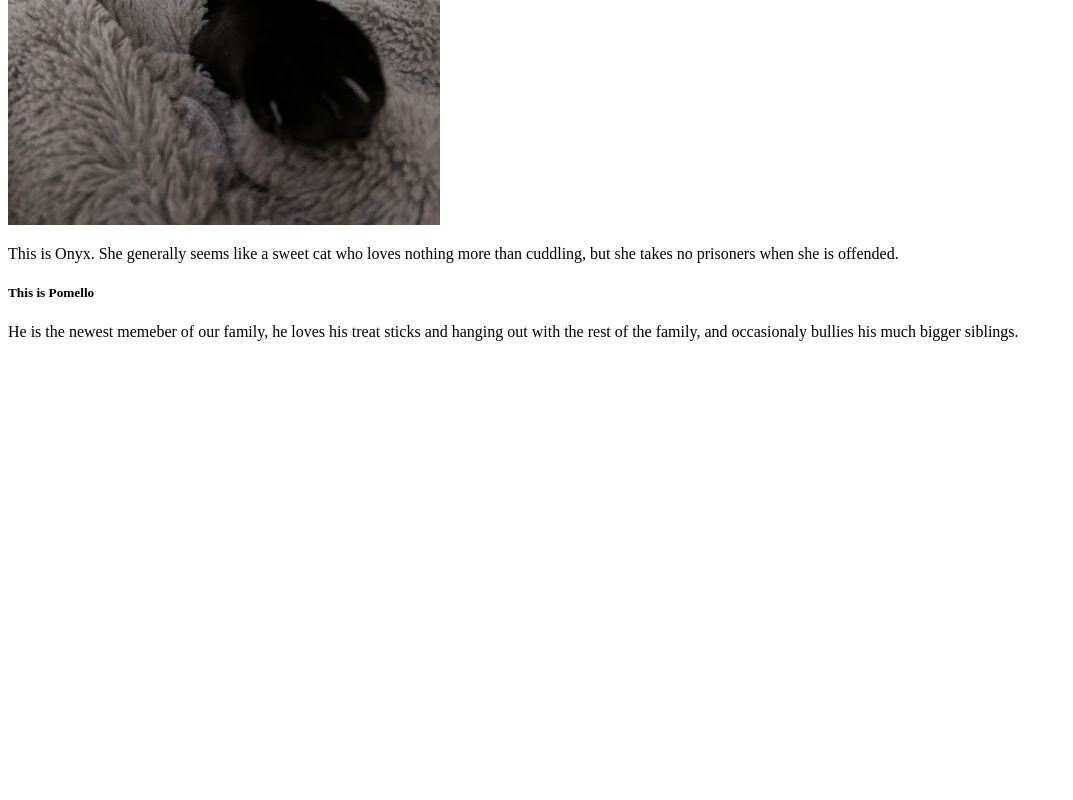
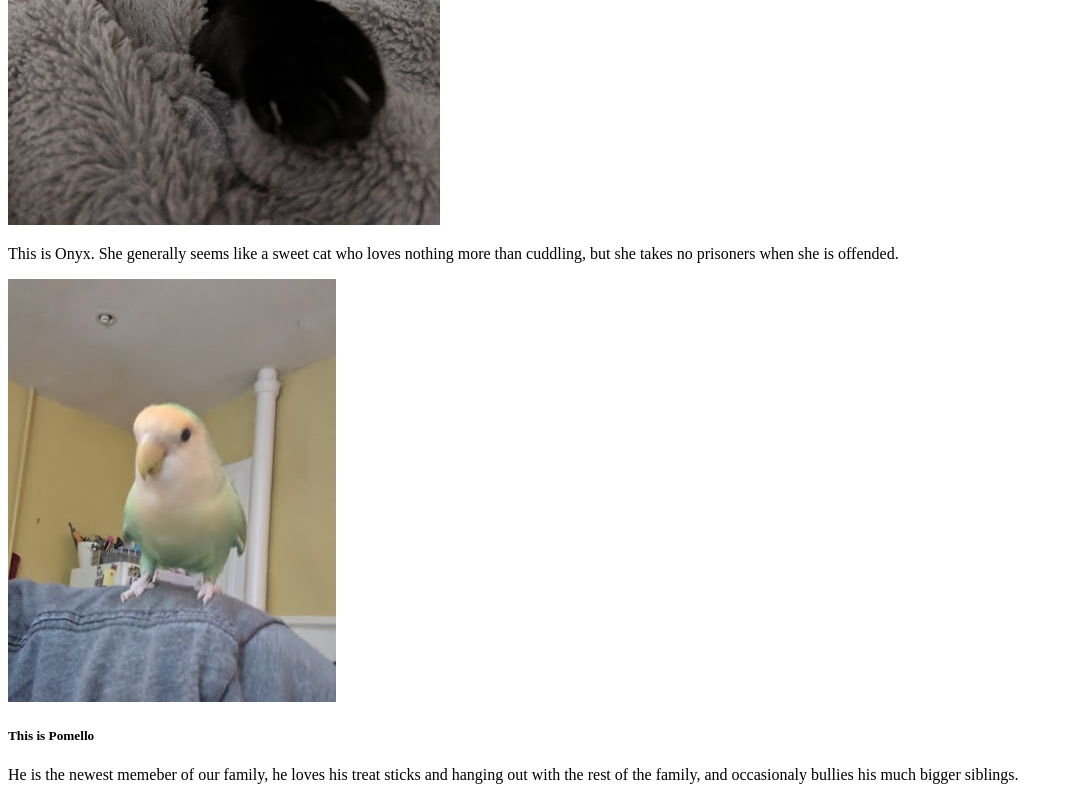
Before and after one commit to mmac89/My-family, a plain HTML site: page index.html in a window 1280 px wide. Shown: the part 3203-4003 px from the top of the page, without its empty margins (0-1073 px from the left). Before the commit the page ends 3560 px from the top, so only its background shows below. Drawn offline with Linux system fonts and the light colour scheme.

Commit message:
added img. 6.jpg

```diff
--- a/index.html
+++ b/index.html
@@ -67,6 +67,9 @@
 			This is Onyx. She generally seems like a sweet cat who loves nothing more than cuddling, but she takes no prisoners when she is offended.
 		</p>
 
+
+	<img src="img/6.jpg">
+
 	<h5> This is Pomello</h5>
 
 	<p>
```
